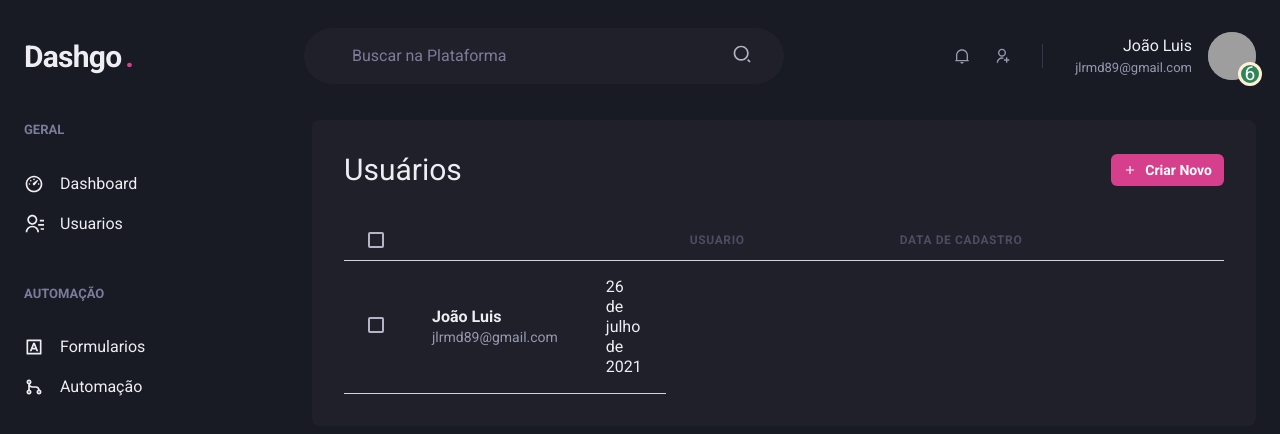
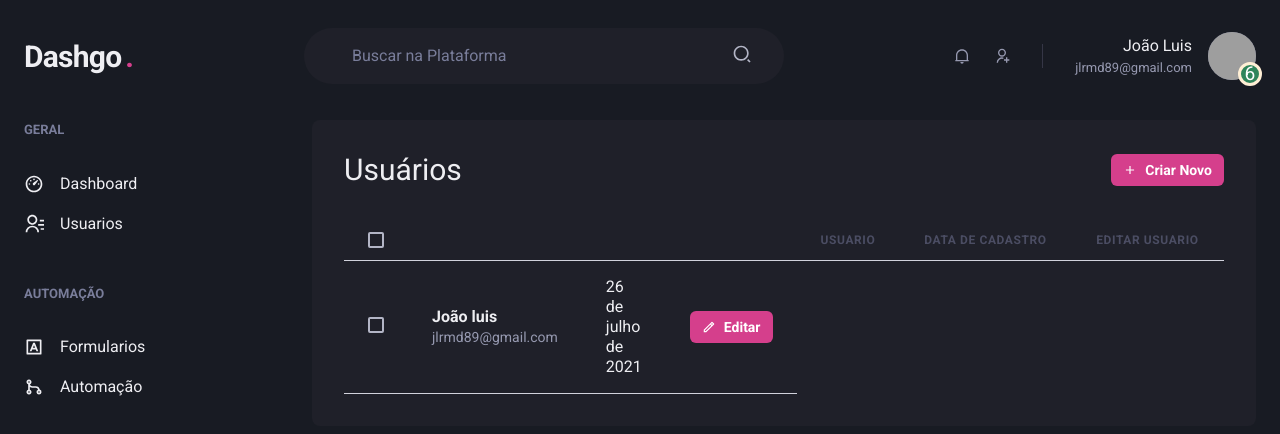
Before and after one commit to JUAUMDEV89/dashgo, a Next.js app: page /users in a window 1280 px wide. Shown: the top 434 px of the page. Built offline with nearby package versions, Linux system fonts and the light colour scheme; grey boxes are pictures that could not be loaded.

Commit message:
Add new field of edit user in table

```diff
--- a/pages/users/index.tsx
+++ b/pages/users/index.tsx
@@ -11,12 +11,18 @@ import { Box
     ,Tbody
     ,Td
     ,Text} from "@chakra-ui/react";
-import { RiAddLine } from "react-icons/ri";
+import { RiAddLine, RiPencilLine } from "react-icons/ri";
 
 import { Header } from '../../components/header';
 import { SideBar } from "../../components/sidebar";
 
 export default function UserList(){
+
+    const user = {
+        email: 'jlrmd89@gmail.com',
+        username: 'João luis'
+    }
+
     return(
       <Box>
           <Header />
@@ -52,20 +58,35 @@ export default function UserList(){
                       <Th>
                           Data de Cadastro
                       </Th>
+                      <Th>
+                          Editar Usuario
+                      </Th>
                   </Tr>
-                  <Tbody w="100%">
-                      <Tr>
+                  <Tbody>
+                      <Tr w="100%">
                           <Td px="6">
                             <Checkbox colorScheme="pink" />
                           </Td>
                           <Td>
                             <Box>
-                                <Text fontWeight="bold">João Luis</Text>
-                                <Text fontSize="sm" color="gray.300">jlrmd89@gmail.com</Text>
+                                <Text fontWeight="bold">{ user.username }</Text>
+                                <Text fontSize="sm" color="gray.300">{ user.email }</Text>
                             </Box>
                           </Td>
                           <Td>
                              26 de julho de 2021
+                          </Td>
+                          <Td>
+                          <Button
+                             as="a"
+                             size="sm"
+                             fontSize="sm"
+                             colorScheme="pink"
+                             leftIcon={<Icon as={RiPencilLine} />}
+                             cursor="pointer"
+                          >
+                          Editar
+                          </Button>
                           </Td>
                       </Tr>
                   </Tbody>
```
